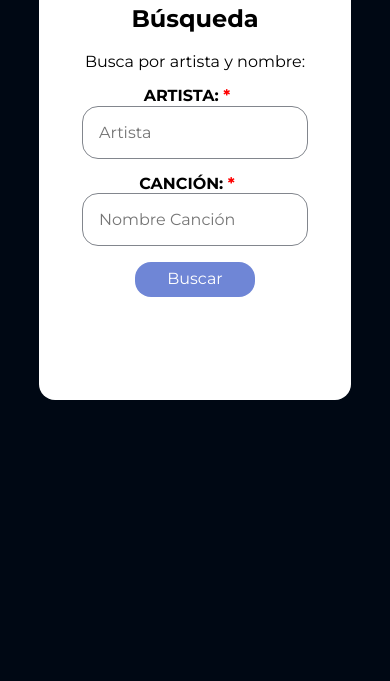
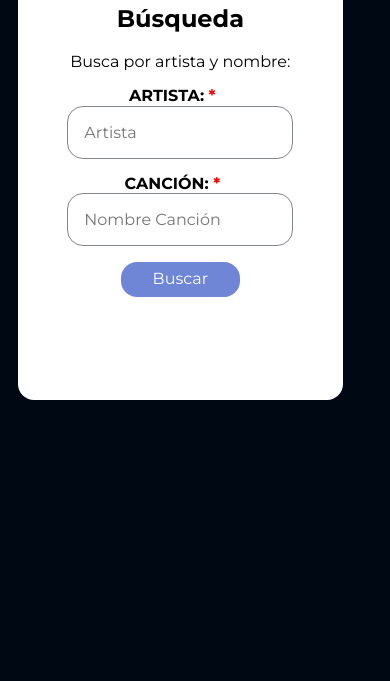
Before and after one commit to ruben-suarez1/37-FetchAPI-BuscarCanciones, a plain HTML site: page index.html in a window 390 px wide. Shown: the part 163-844 px from the top of the page. Drawn offline with nearby package versions, Linux system fonts and the light colour scheme.

Commit message:
cambios-mobilefirst

```diff
--- a/css/style.css
+++ b/css/style.css
@@ -10,6 +10,8 @@ body {
     background: #000814;
     font-family: 'Montserrat', sans-serif;
     min-height: 100%;
+    display:inline-block;
+    overflow-x: hidden
 }
 h1 {
     font-weight: 400;
@@ -21,7 +23,7 @@ h2 {
 
 .contenido {
     background-color: white;
-    max-width: 80%;
+    max-width: 90%;
     margin:  2rem auto;
     height: 100%;
     padding: 20px;
```
